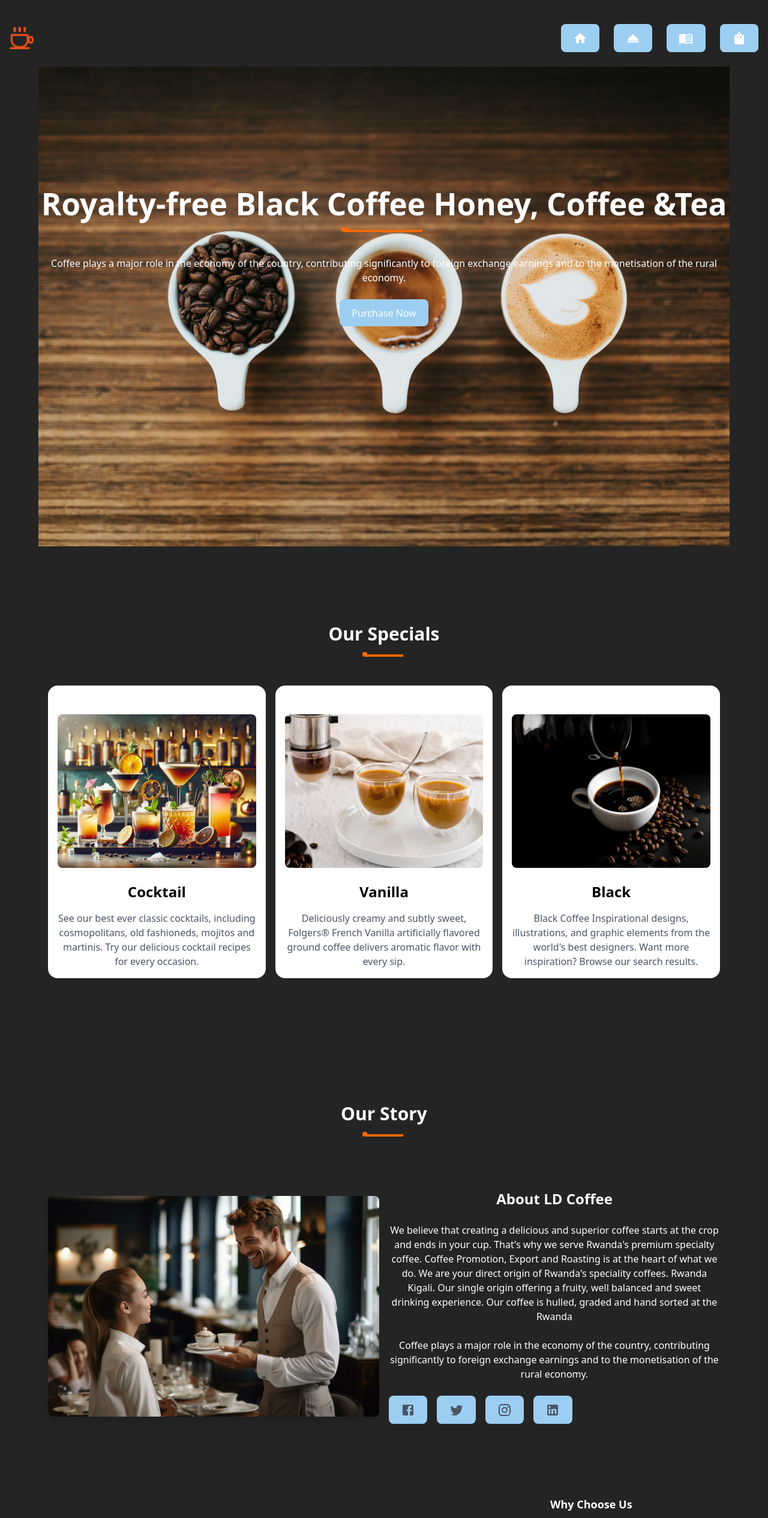
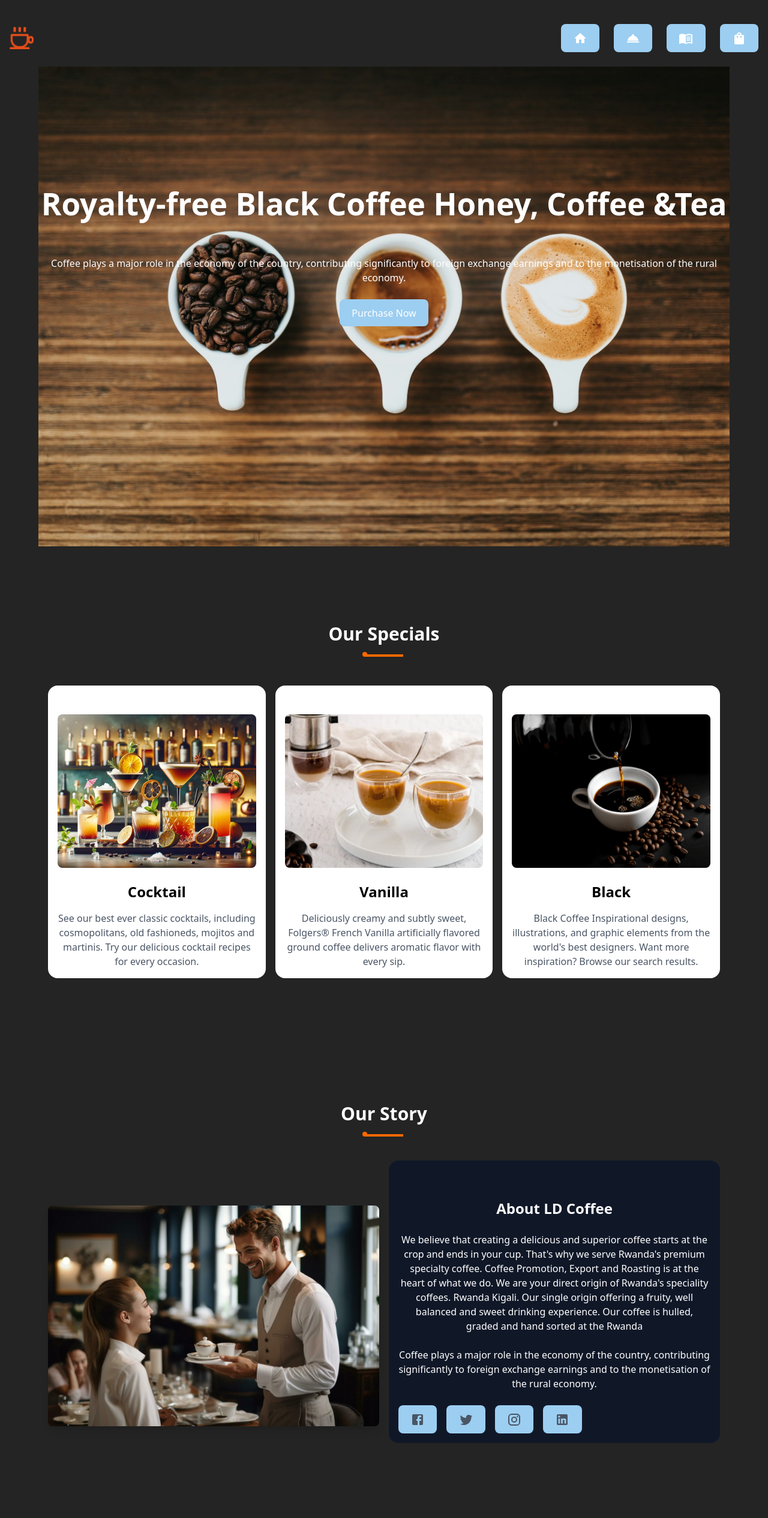
Before and after one commit to Leon-kings/coffee-app, a React (Vite) app: page / in a window 1280 px wide. Shown: the top 2531 px of the page at 60% size. Built offline with nearby package versions, Linux system fonts and the light colour scheme.

Commit message:
change fro navigation bar

```diff
--- a/src/App.css
+++ b/src/App.css
@@ -26,6 +26,7 @@
   width: 100%;
   background-size: cover;
   background-repeat: no-repeat;
+  background-attachment: fixed;
 }
 #counter {
   background-image: url("/src/assets/images/sanremo_coffee_machines_1600x.webp");
--- a/src/components/header/Header.jsx
+++ b/src/components/header/Header.jsx
@@ -6,9 +6,9 @@ import { Link } from "react-router-dom";
 const Header = () => {
   return (
     <div id="home" className="w-full min-h-screen dark:text-white items-center">
-      <div className=" bg-cover flex items-center">
-        <div className="container mx-auto">
-          <div className="row">
+      <div className="w-full bg-cover flex items-center">
+        <div className="w-full mx-auto">
+          <div className="row w-full">
             <div className="col-md-9">
               <motion.div
                 className="py-50"
@@ -22,7 +22,7 @@ const Header = () => {
                 <motion.span
                   className="line block w-16 h-1 bg-orange-500 mx-auto mt-4 relative"
                   initial={{ scaleX: 0 }}
-                  whileInView={{ scaleX: 2 }}
+                  whileInView={{ scaleX: 0 }}
                   transition={{ duration: 0.8 }}
                 >
                   <motion.span
--- a/src/components/nav/Navbar.jsx
+++ b/src/components/nav/Navbar.jsx
@@ -61,7 +61,7 @@ const Navbar = () => {
         <motion.div
           className={`${
             !toggle ? "hidden" : "flex"
-          } p-6 bg-black-gradient absolute top-20 right-0 mx-4 my-2 min-w-[140px] rounded-xl sidebar`}
+          } p-6 bg-black-gradient absolute top-20 right-0 my-2 min-w-[140px] rounded-xl sidebar`}
           initial={{ opacity: 0, x: 50 }}
           animate={{ opacity: toggle ? 1 : 0, x: toggle ? 0 : 50 }}
           transition={{ duration: 0.3 }}
--- a/src/pages/about/About.jsx
+++ b/src/pages/about/About.jsx
@@ -31,7 +31,7 @@ const AboutSection = () => {
         </div>
 
         <div className="w-full grid grid-cols-1 lg:grid-cols-2 md:grid-cols-2 sm:grid-cols-1 gap-4 items-center">
-          <div className="col-lg-6">
+          <div className="w-full">
             <motion.div
               className="about_image mt-12"
               initial={{ opacity: 0, x: 0 }}
@@ -47,7 +47,7 @@ const AboutSection = () => {
             </motion.div>
           </div>
 
-          <div className="col-lg-6">
+          <div className="w-full bg-gray-900 rounded-2xl p-4">
             <motion.div
               className="about_content mt-12"
               initial={{ opacity: 0, x: -50 }}
```
